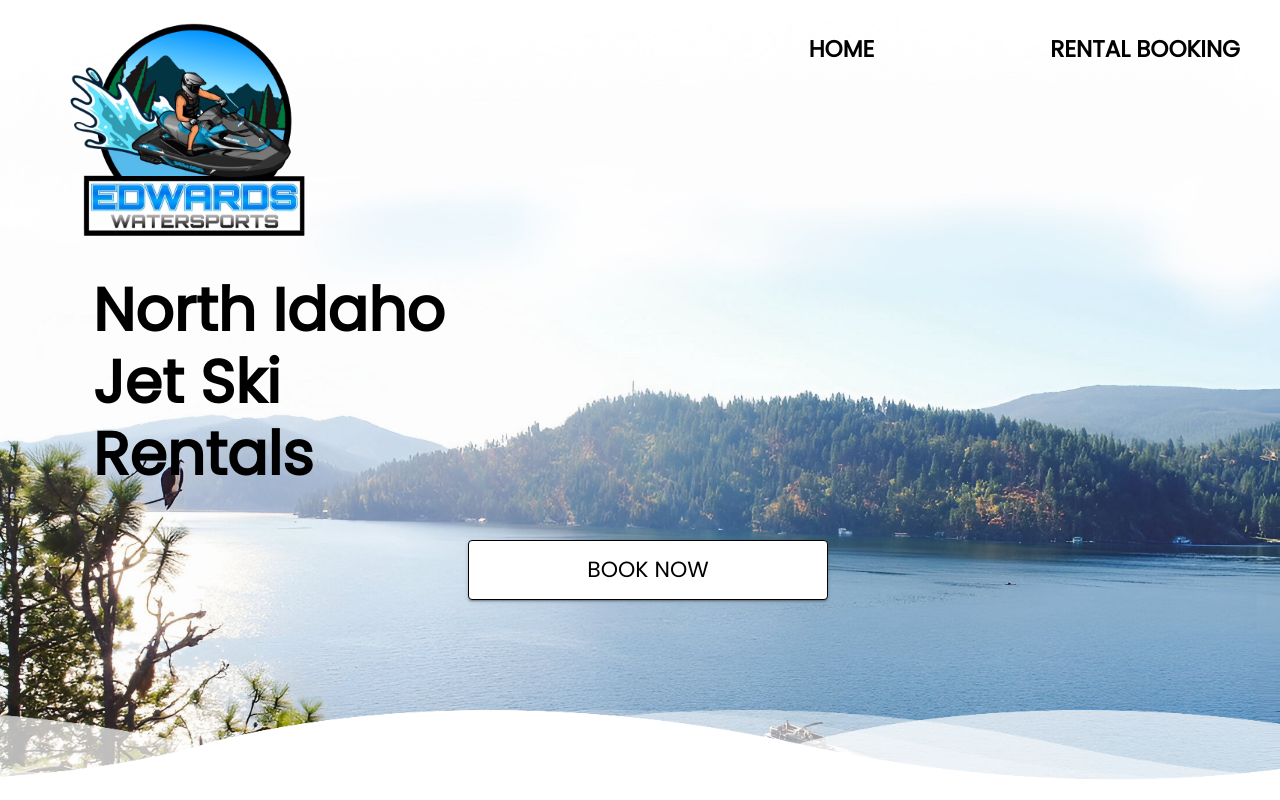
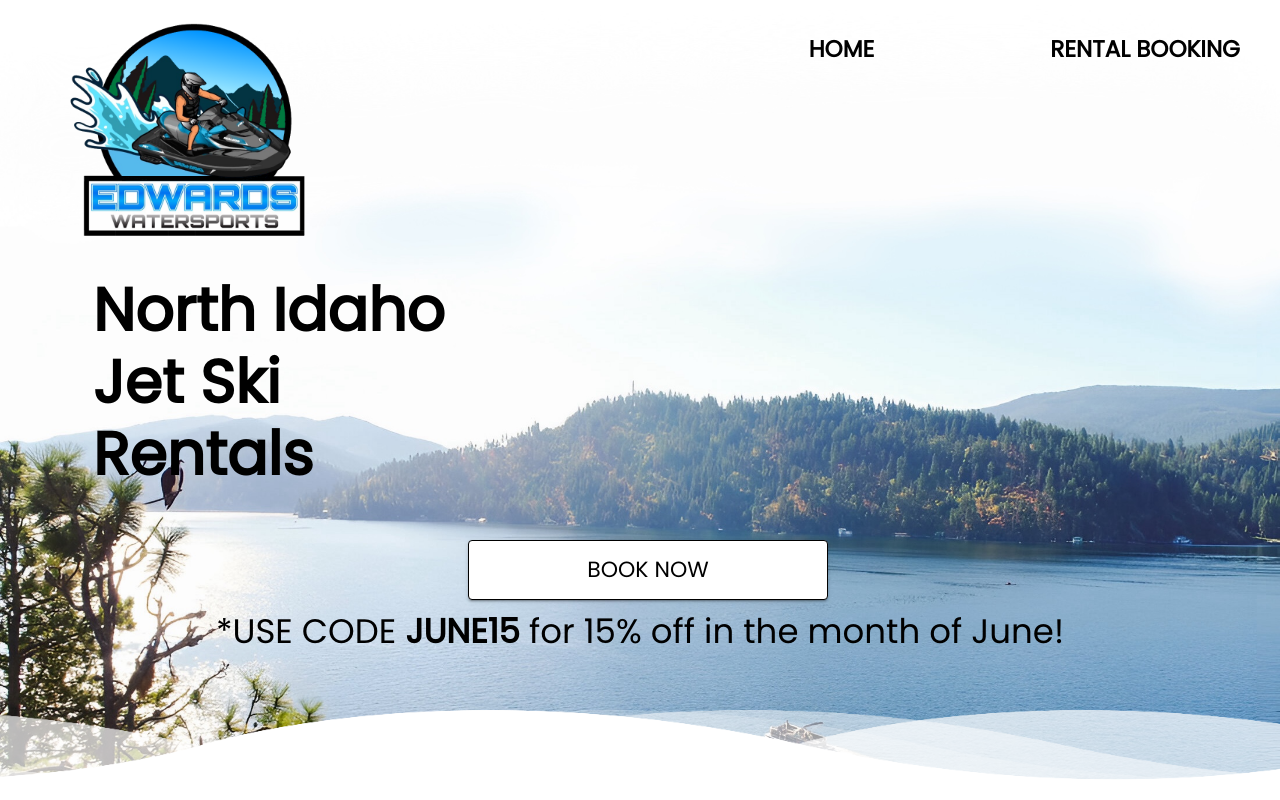
Before and after one commit to grantmoody/edwards-watersports, a React (Create React App) app: page / in a window 1280 px wide. Shown: the top 800 px of the page. Built offline with nearby package versions, Linux system fonts and the light colour scheme.

Commit message:
promo code 15%

```diff
--- a/src/page/home.tsx
+++ b/src/page/home.tsx
@@ -110,7 +110,11 @@ const Home: React.FC = () => {
                             }} variant="contained" target='_blank' href="https://www.peek.com/s/3e58fcb7-0751-4fb9-a8d6-b2d6582cb236/l79Dk">
                                 BOOK NOW
                             </Button>
+
                         </Box>
+                        <Typography variant='h4' textAlign={"center"} paddingTop={"10px"}>
+                                *USE CODE <strong>JUNE15</strong> for 15% off in the month of June!
+                        </Typography>
                     </Box>
                 </HeroSectionContainer>
             </div>
```
